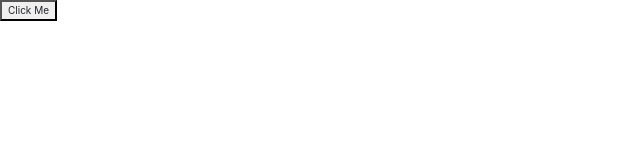
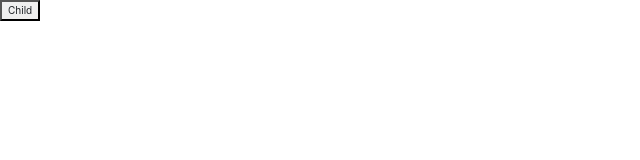
Before and after one commit to kattisravani24/angulardemo, an Angular app: page / in a window 1280 px wide. Shown: the top 160 px of the page, without its empty margins (0-640 px from the left). Built offline with nearby package versions, Linux system fonts and the light colour scheme.

Commit message:
Latest Commits

```diff
--- a/src/app/app.component.html
+++ b/src/app/app.component.html
@@ -1,7 +1,6 @@
-
-
-<ngmodel></ngmodel><!--
-    <parent></parent>
+<ngmodel></ngmodel>
+<!-- <hr>
+<parent></parent>
 <ng-switch></ng-switch>
 <hr>
 <ng-if></ng-if>
@@ -32,4 +31,4 @@
 <hr>
 <app-manual></app-manual>
 <hr>
-<form-component></form-component> -->
+<form-component></form-component>  -->
--- a/src/app/app.module.ts
+++ b/src/app/app.module.ts
@@ -23,6 +23,7 @@ import { NgmodelComponent } from './ngmodel/ngmodel.component';
 import { ParentComponent } from './parent/parent.component';
 import { ChildComponent } from './child/child.component';
 import { NgmodelchildComponent } from './ngmodelchild/ngmodelchild.component';
+import { NgmodelchildtwoComponent } from './ngmodelchildtwo/ngmodelchildtwo.component';
 
 
 
@@ -45,7 +46,8 @@ import { NgmodelchildComponent } from './ngmodelchild/ngmodelchild.component';
     NgmodelComponent,
     ParentComponent,
     ChildComponent,
-    NgmodelchildComponent
+    NgmodelchildComponent,
+    NgmodelchildtwoComponent
   ],
   imports: [
     BrowserModule,
--- a/src/app/ngmodel/ngmodel.component.ts
+++ b/src/app/ngmodel/ngmodel.component.ts
@@ -2,7 +2,7 @@ import { Component } from '@angular/core';
 @Component({
     selector: 'ngmodel',
     template: `
-                <ngmodelchild (demo)="parentDemo()"></ngmodelchild>
+                <ngmodelchild (child)="parentDemo()"></ngmodelchild><br/>
              `
 })
 export class NgmodelComponent{
--- a/src/app/ngmodelchild/ngmodelchild.component.ts
+++ b/src/app/ngmodelchild/ngmodelchild.component.ts
@@ -1,16 +1,14 @@
-import { Component, OnInit, Output, EventEmitter } from '@angular/core';
+import { Component, Output, EventEmitter } from '@angular/core';
 
 @Component({
   selector: 'ngmodelchild',
   template:  `
-              <button (click)="childDemo()">Click Me</button>
+              <ngmodelchildtwo (click)="childDemo()"></ngmodelchildtwo>
             `
 })
 export class NgmodelchildComponent{
-  @Output() demo = new EventEmitter();
+  @Output() child = new EventEmitter();
   childDemo(){
-      this.demo.emit(console.log("Child Demo"));
-
+      this.child.emit(console.log("Child One Demo"));
   }
-
 }
--- /dev/null
+++ b/src/app/ngmodelchildtwo/ngmodelchildtwo.component.ts
@@ -0,0 +1,14 @@
+import { Component, Output, EventEmitter } from '@angular/core';
+
+@Component({
+  selector: 'ngmodelchildtwo',
+  template: `
+              <button (click)="childTwoDemo()">Child</button>
+            `
+})
+export class NgmodelchildtwoComponent{
+  @Output() childTwo = new EventEmitter();
+  childTwoDemo(){
+      this.childTwo.emit(console.log("Child Two Demo"));
+  }
+}
```
Also changed, not shown: src/app/parent/parent.component.html (+0 -7 lines).
